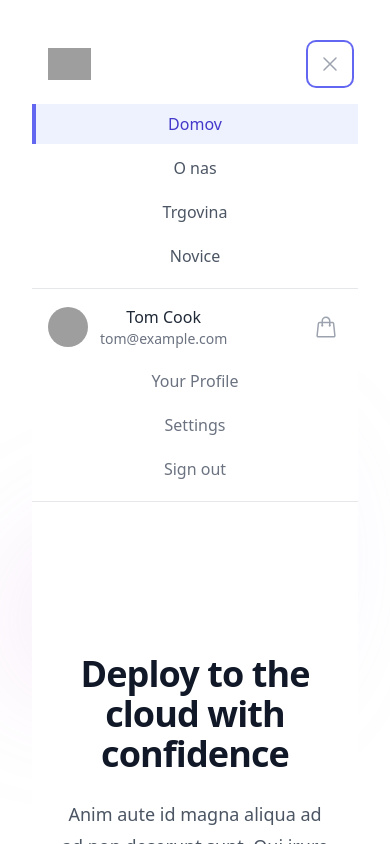
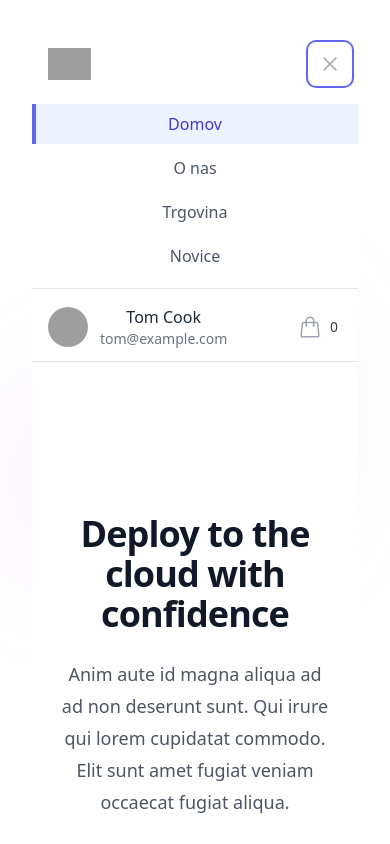
Before and after one commit to Vid-Zganjar/template, a React (Vite) app: page / in a window 390 px wide. Both pictures are taken after a click on the button "Open main menu". Shown: the top 844 px of the page. Built offline with nearby package versions, Linux system fonts and the light colour scheme; grey boxes are pictures that could not be loaded.

Commit message:
popravek icone

```diff
--- a/src/pages/navbar.tsx
+++ b/src/pages/navbar.tsx
@@ -46,16 +46,20 @@ export default function Example() {
                 <div className="flex h-16 justify-between">
                   <div className="flex">
                     <div className="flex flex-shrink-0 items-center">
+                    <a href="/">
                       <img
                         className="block h-8 w-auto lg:hidden"
                         src="https://tailwindui.com/img/logos/mark.svg?color=indigo&shade=600"
                         alt="Your Company"
                       />
+                      </a>
+                      <a href="/">
                       <img
                         className="hidden h-8 w-auto lg:block"
                         src="https://tailwindui.com/img/logos/mark.svg?color=indigo&shade=600"
                         alt="Your Company"
                       />
+                      </a>
                     </div>
                     <div className="hidden sm:-my-px sm:ml-6 sm:flex sm:space-x-8">
                       {navigation.map((item) => (
@@ -174,24 +178,18 @@ export default function Example() {
                       className="relative ml-auto flex-shrink-0 rounded-full bg-white p-1 text-gray-400 hover:text-gray-500 focus:outline-none focus:ring-2 focus:ring-indigo-500 focus:ring-offset-2"
                     >
                       <span className="absolute -inset-1.5" />
-                      <span className="sr-only">View notifications</span>
-                      <ShoppingBagIcon
-                        className="h-6 w-6 flex-shrink-0 text-gray-400 group-hover:text-gray-500"
-                        aria-hidden="true"
-                      />
+
+
+                  <a href="/kosarica" className="group -m-2 flex items-center p-2">
+                    <ShoppingBagIcon
+                      className="h-6 w-6 flex-shrink-0 text-gray-400 group-hover:text-gray-500"
+                      aria-hidden="true"
+                    />
+                    <span className="ml-2 text-sm font-medium text-gray-700 group-hover:text-gray-800">0</span>
+                    <span className="sr-only">items in cart, view bag</span>
+                  </a>
+
                     </button>
-                  </div>
-                  <div className="mt-3 space-y-1">
-                    {userNavigation.map((item) => (
-                      <DisclosureButton
-                        key={item.name}
-                        as="a"
-                        href={item.href}
-                        className="block px-4 py-2 text-base font-medium text-gray-500 hover:bg-gray-100 hover:text-gray-800"
-                      >
-                        {item.name}
-                      </DisclosureButton>
-                    ))}
                   </div>
                 </div>
               </DisclosurePanel>
```
